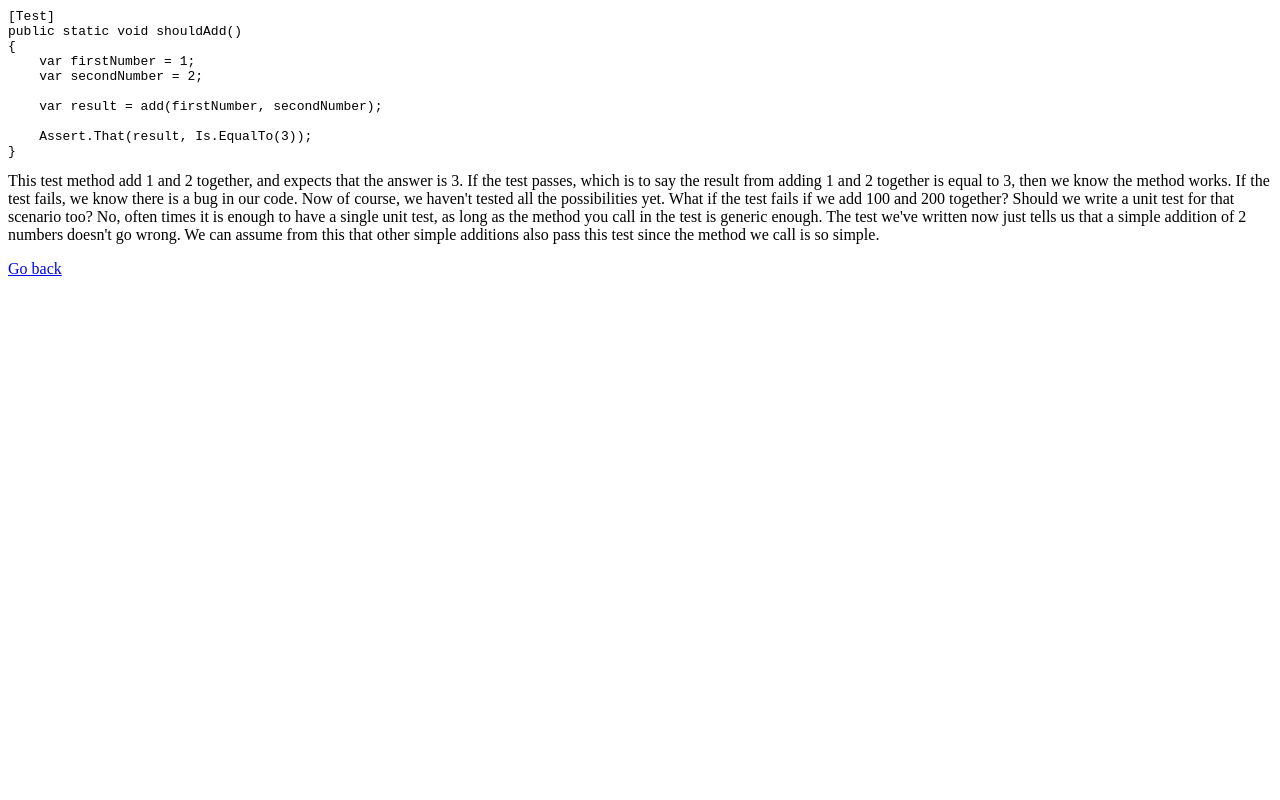
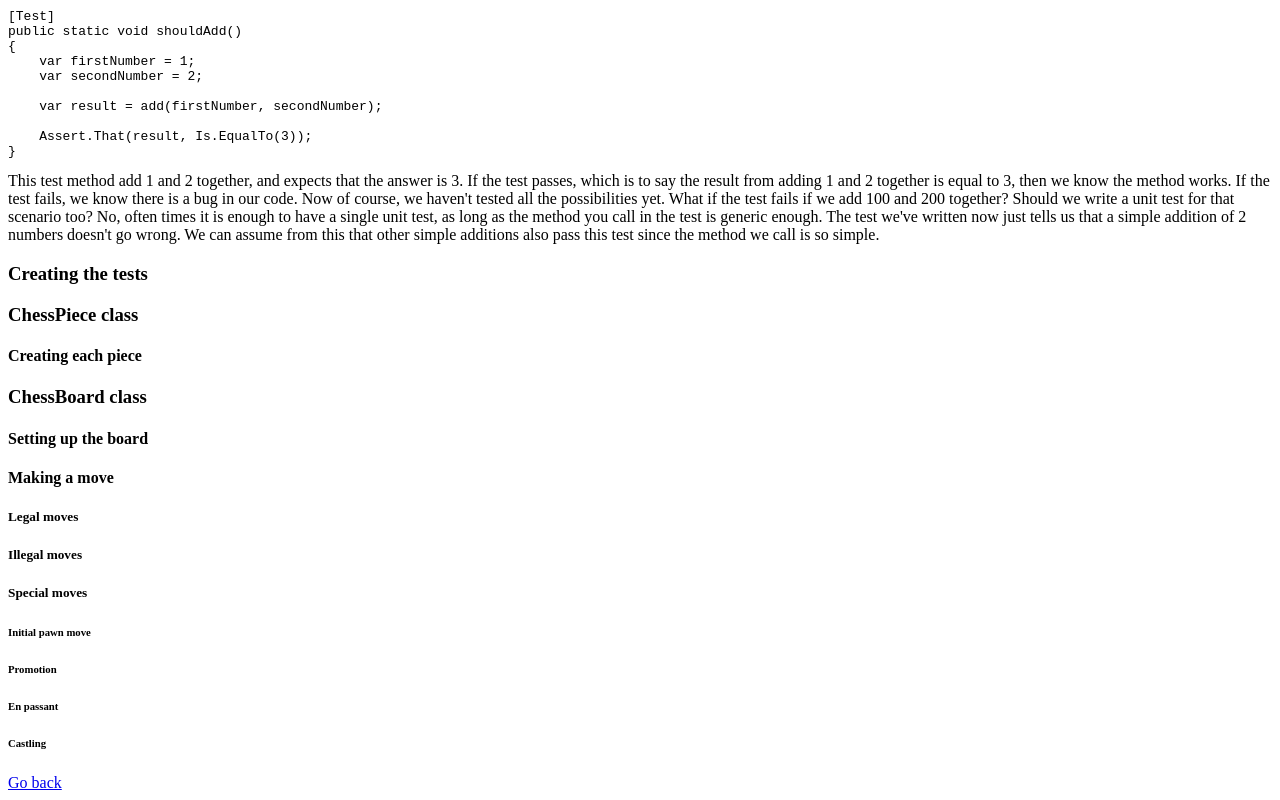
Before and after one commit to LarsGast/LarsGast.github.io, a plain HTML site: page test-driven-development-with-chess.html in a window 1280 px wide. Shown: the part 768-1568 px from the top of the page. Before the commit the page ends 1054 px from the top, so only its background shows below. Drawn offline with Linux system fonts and the light colour scheme.

Commit message:
Amend previous commit

```diff
--- a/test-driven-development-with-chess.html
+++ b/test-driven-development-with-chess.html
@@ -58,6 +58,88 @@ public static void shouldAdd()
                     </p>
                 </section>
             </section>
+
+            <section>
+                <h3>Creating the tests</h3>
+                <p>
+
+                </p>
+            </section>
+
+            <section>
+                <h3>ChessPiece class</h3>
+                <p>
+
+                </p>
+                <section>
+                    <h4>Creating each piece</h4>
+                    <p>
+
+                    </p>
+                </section>
+            </section>
+
+            <section>
+                <h3>ChessBoard class</h3>
+                <p>
+
+                </p>
+                <section>
+                    <h4>Setting up the board</h4>
+                    <p>
+
+                    </p>
+                </section>
+
+                <section>
+                    <h4>Making a move</h4>
+                    <p>
+
+                    </p>
+                    <section>
+                        <h5>Legal moves</h5>
+                        <p>
+
+                        </p>
+                    </section>
+                    <section>
+                        <h5>Illegal moves</h5>
+                        <p>
+
+                        </p>
+                    </section>
+                    <section>
+                        <h5>Special moves</h5>
+                        <p>
+
+                        </p>
+                        <section>
+                            <h6>Initial pawn move</h6>
+                            <p>
+
+                            </p>
+                        </section>
+                        <section>
+                            <h6>Promotion</h6>
+                            <p>
+
+                            </p>
+                        </section>
+                        <section>
+                            <h6>En passant</h6>
+                            <p>
+
+                            </p>
+                        </section>
+                        <section>
+                            <h6>Castling</h6>
+                            <p>
+
+                            </p>
+                        </section>
+                    </section>
+                </section>
+            </section>
         </article>
     </main>
     <nav>
```
